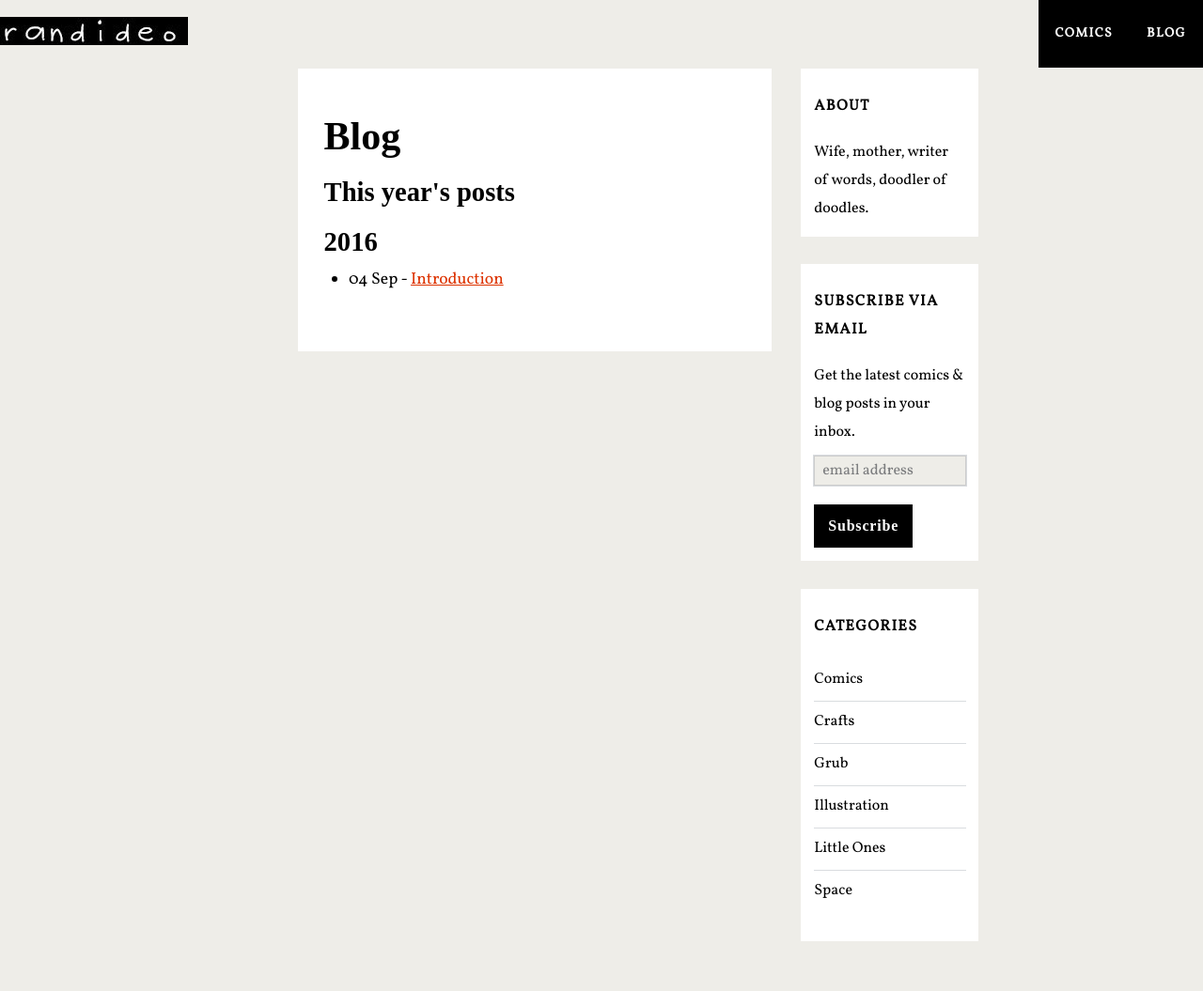
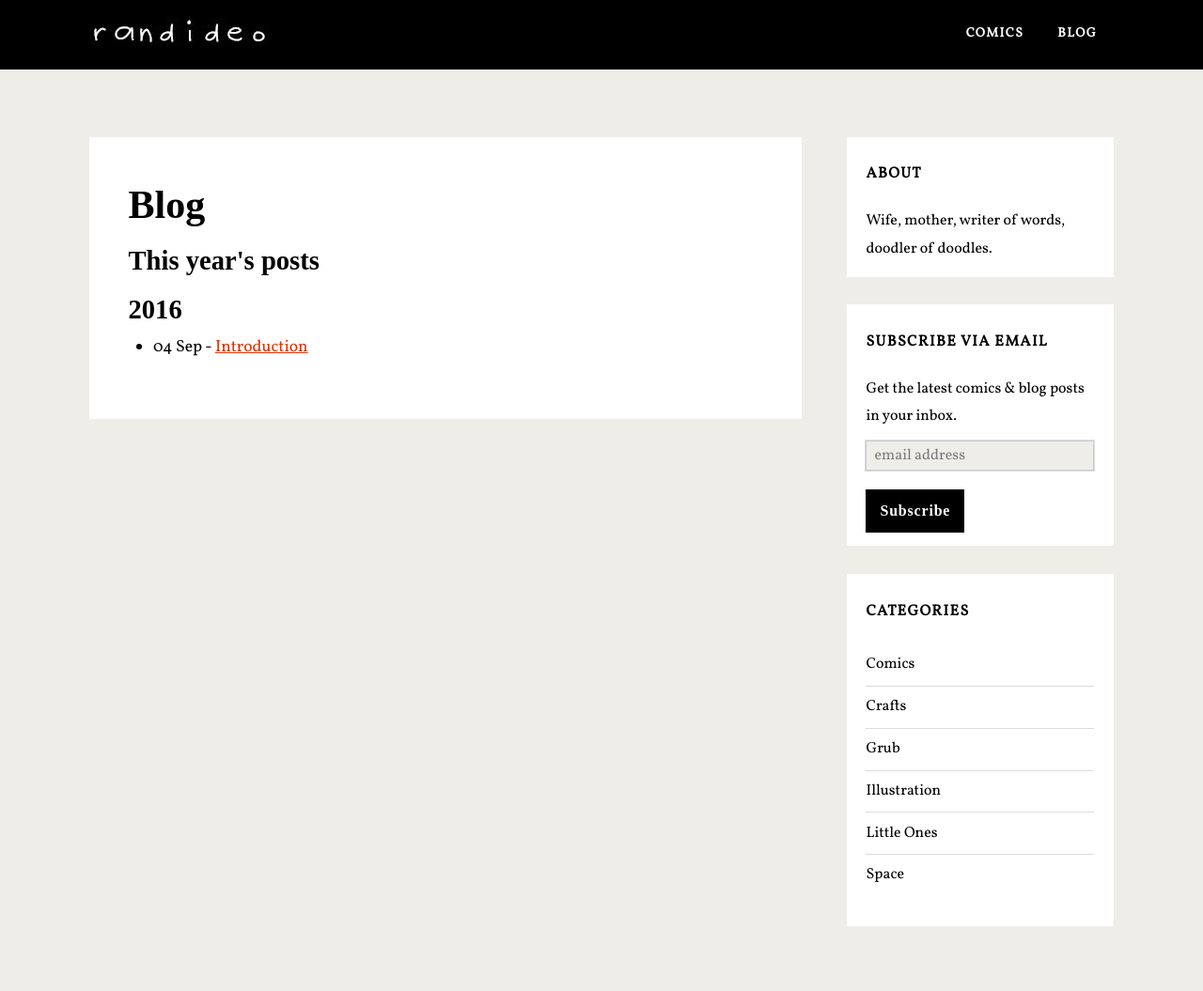
Before and after one commit to randideo/randideo.github.io, a Jekyll site: the page built from blog.html, in a window 1280 px wide. Shown: the whole page at 94% size. Built offline with Jekyll 4.4.1, drawn with Linux system fonts in a browser that asks for light colours; nearby versions of some CDN libraries; some web fonts are replaced; comment, search, counter and statistics services are not loaded.

Commit message:
Update header.html

```diff
--- a/_includes/header.html
+++ b/_includes/header.html
@@ -22,7 +22,7 @@
 </script>
 
 
-<header class="site-headernbt" id="site-headernbt" role="banner">
+<header class="site-header" id="site-header" role="banner">
 <div class='title-infonbt'>
 <div class='headersec section' id='headersec'><div class='widget Header' data-version='1' id='Header1'>
 <div id='header-inner'>
```
